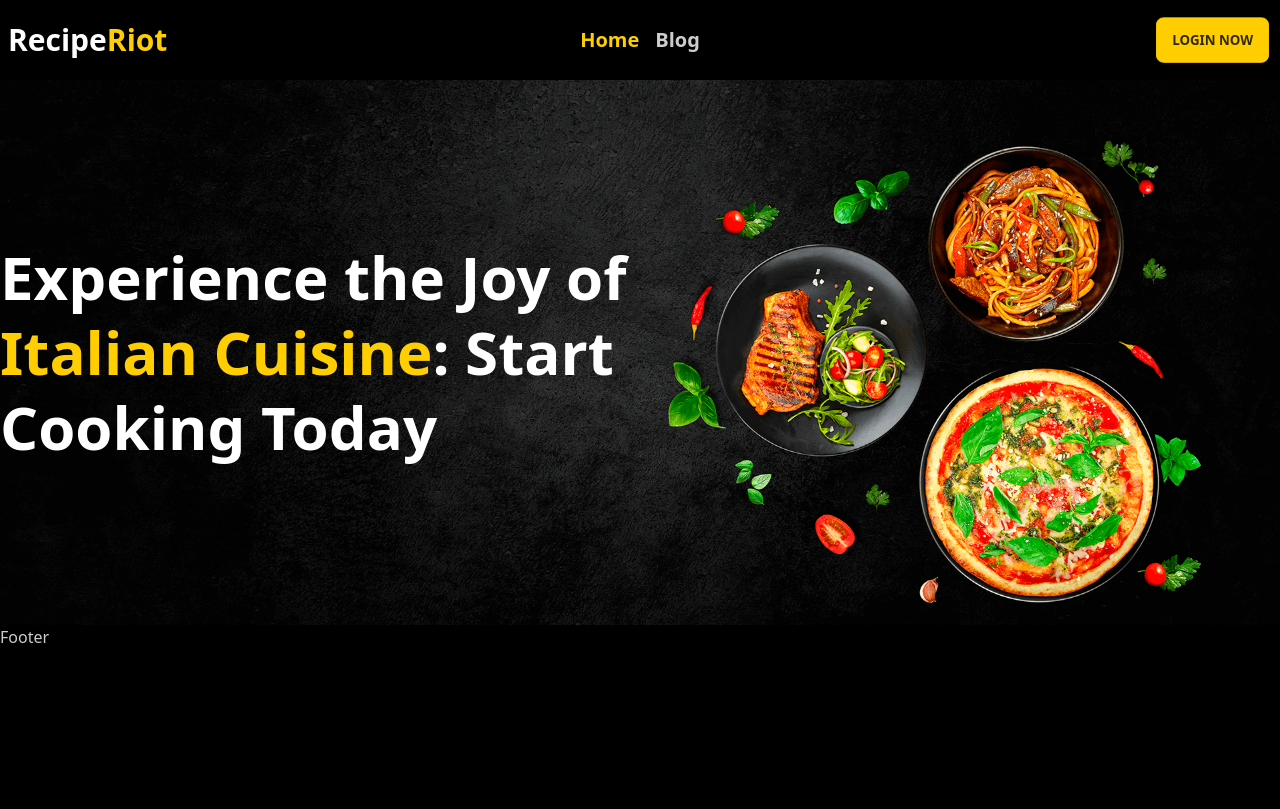
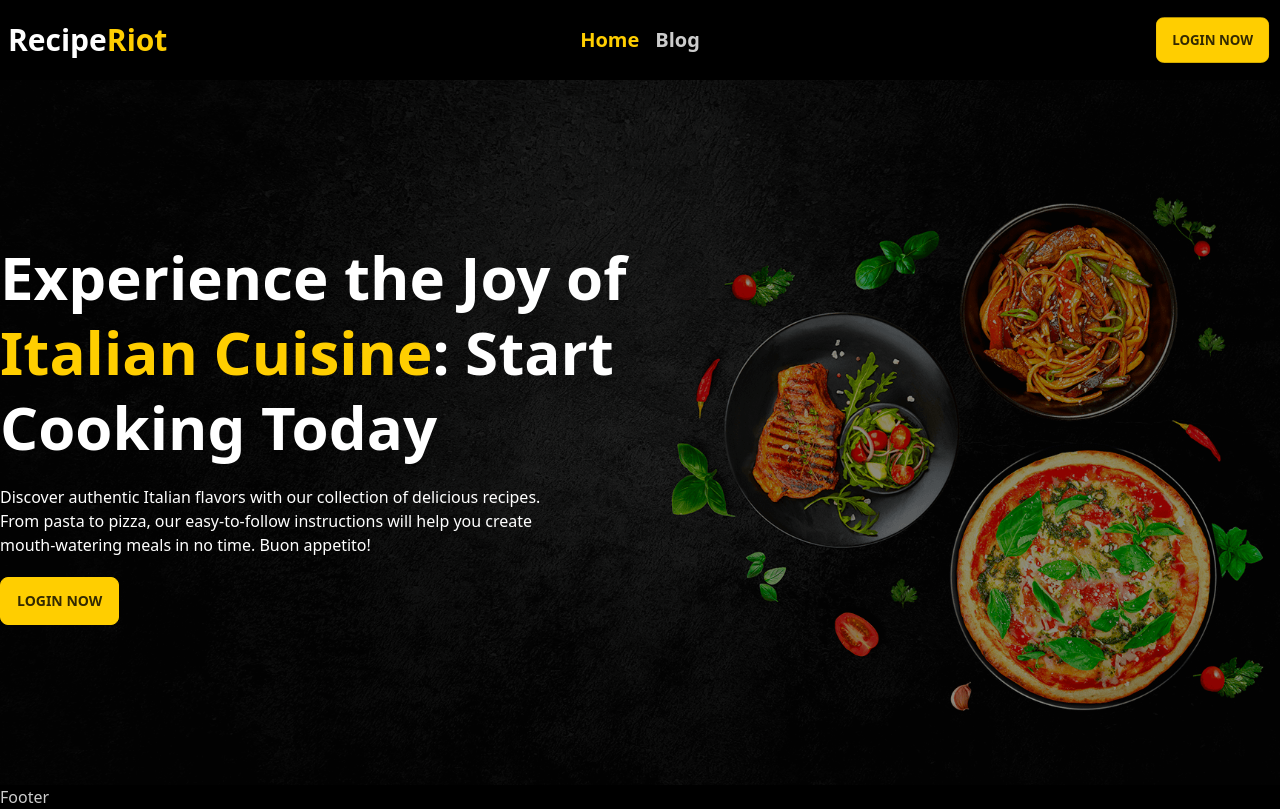
Before and after one commit to Rabby-khan-04/Assignment-10-Project, a React (Vite) app: page / in a window 1280 px wide. Built offline with nearby package versions, Linux system fonts and the light colour scheme.

Commit message:
Banner section added

```diff
--- a/src/Pages/Home/Home/Home.jsx
+++ b/src/Pages/Home/Home/Home.jsx
@@ -3,17 +3,28 @@ import React from "react";
 const Home = () => {
   return (
     <>
+      {/*     Header Section Starts
+       */}
       <section className="banner__section">
         <div className="container">
-          <div className="max-w-3xl">
+          <div className="max-w-3xl space-y-5">
             <h2 className="text-6xl text-white font-bold leading-tight">
               Experience the Joy of{" "}
               <span className="text-primary">Italian Cuisine</span>: Start
               Cooking Today
             </h2>
+            <p className="text-base text-white max-w-xl">
+              Discover authentic Italian flavors with our collection of
+              delicious recipes. From pasta to pizza, our easy-to-follow
+              instructions will help you create mouth-watering meals in no time.
+              Buon appetito!
+            </p>
+            <button className="btn btn-primary">Login Now</button>
           </div>
         </div>
       </section>
+      {/*     Header Section Ends
+       */}
     </>
   );
 };
--- a/src/index.css
+++ b/src/index.css
@@ -14,9 +14,10 @@
 }
 
 .banner__section {
-  background: url("./assets/images/bg-header.png");
+  background: url("./assets/images/bg-header.png"), rgba(0, 0, 0, 0.45);
   background-position: center;
   background-size: cover;
   background-repeat: no-repeat;
+  background-blend-mode: multiply;
   @apply py-40;
 }
```
